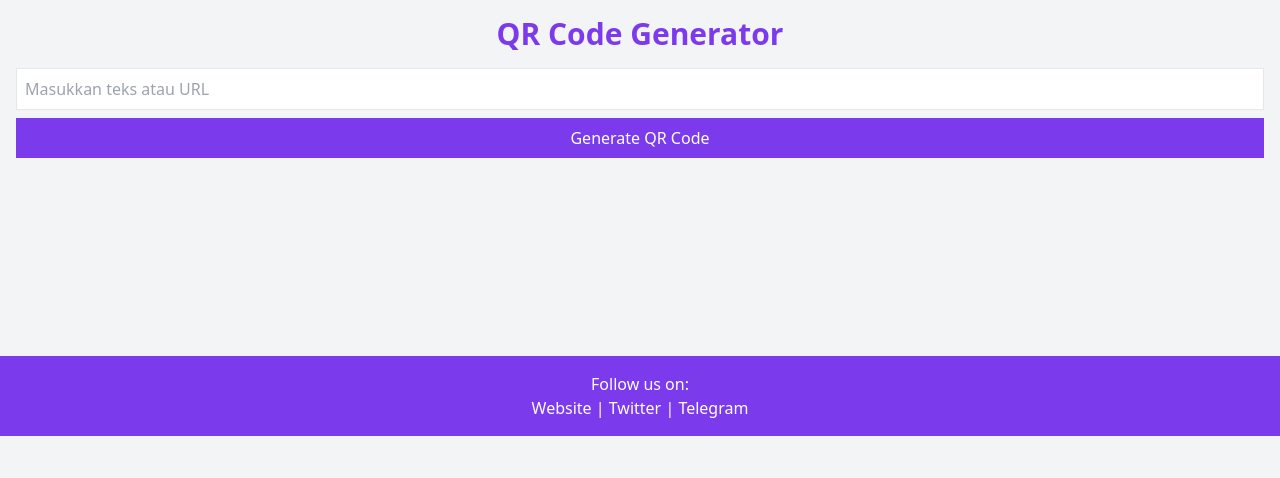
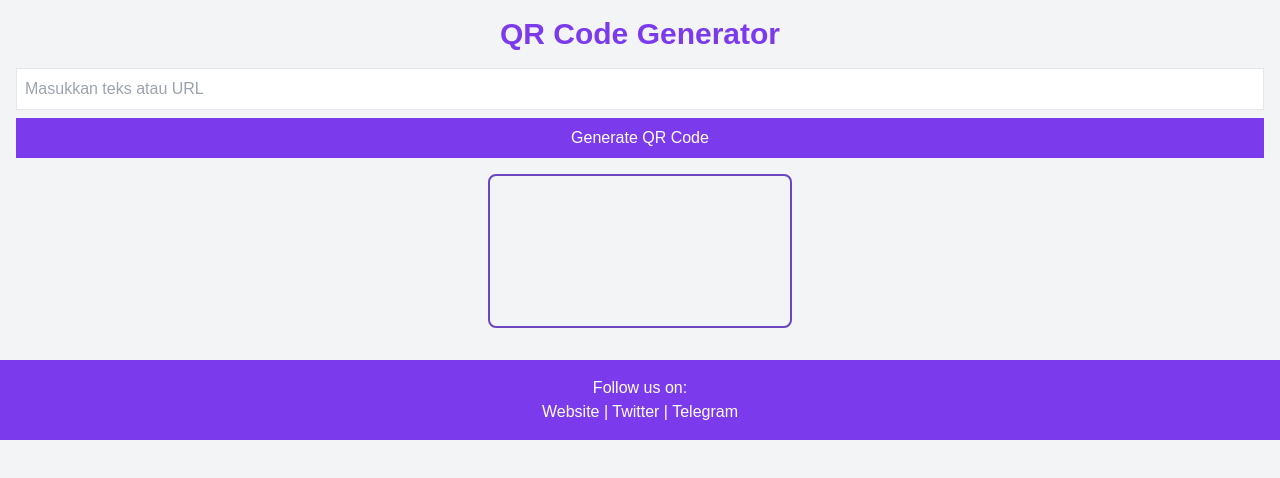
Before and after one commit to rjorack/webpageku, a plain HTML site: page qr-code-generator/index.html in a window 1280 px wide. Drawn offline with nearby package versions, Linux system fonts and the light colour scheme.

Commit message:
Update styles.css

```diff
--- a/qr-code-generator/styles.css
+++ b/qr-code-generator/styles.css
@@ -1,14 +1,37 @@
-document.getElementById('generateQR').addEventListener('click', function() {
-    const qrInput = document.getElementById('qrInput').value;
-    const qrCanvas = document.getElementById('qrCanvas');
+/* styles.css */
 
-    // Kosongkan canvas sebelum menggambar QR Code baru
-    qrCanvas.innerHTML = '';
+/* Gaya untuk body */
+body {
+    font-family: 'Arial', sans-serif;
+}
 
-    // Generate QR Code
-    $(qrCanvas).qrcode({
-        text: qrInput,
-        width: 200,
-        height: 200
-    });
-});
+/* Gaya untuk header */
+h1 {
+    margin-bottom: 1rem;
+}
+
+/* Gaya untuk input */
+input[type="text"] {
+    transition: border-color 0.3s;
+}
+
+input[type="text"]:focus {
+    border-color: #6b46c1; /* Warna ungu */
+    outline: none;
+}
+
+/* Gaya untuk tombol */
+button {
+    transition: background-color 0.3s;
+}
+
+button:hover {
+    background-color: #5a3e9d; /* Warna ungu gelap */
+}
+
+/* Gaya untuk canvas */
+canvas {
+    margin-top: 1rem;
+    border: 2px solid #6b46c1; /* Warna ungu */
+    border-radius: 0.5rem;
+}
```
